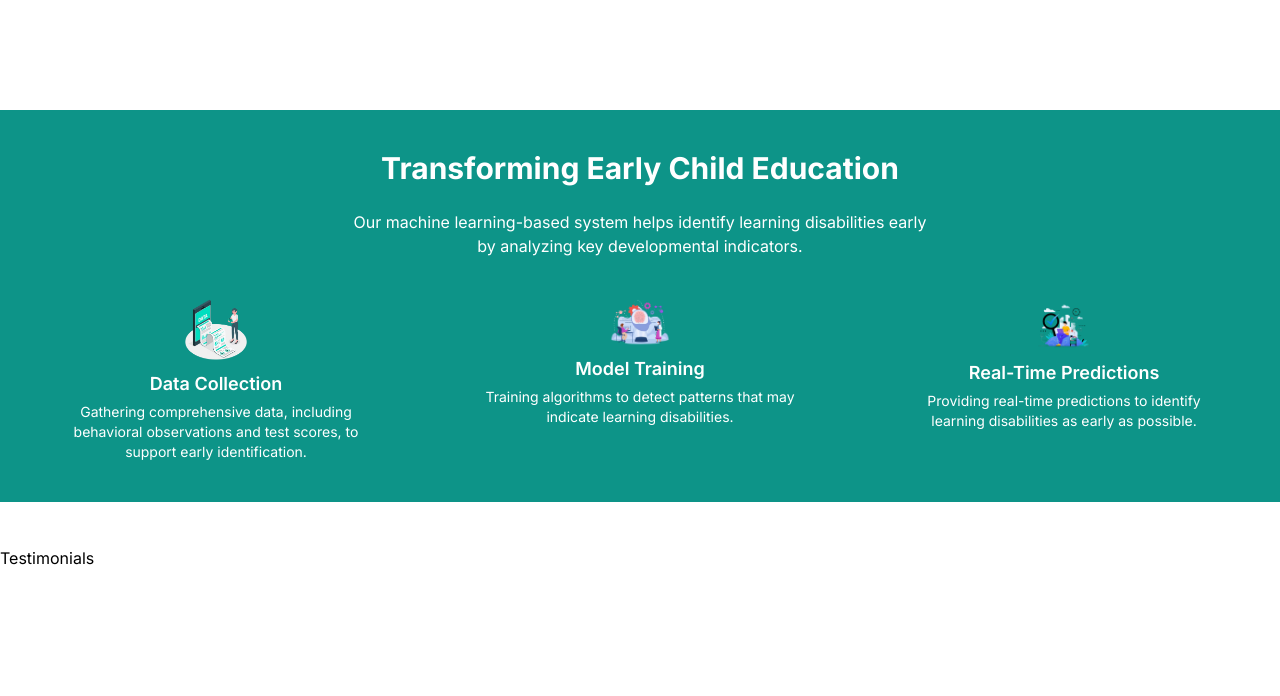
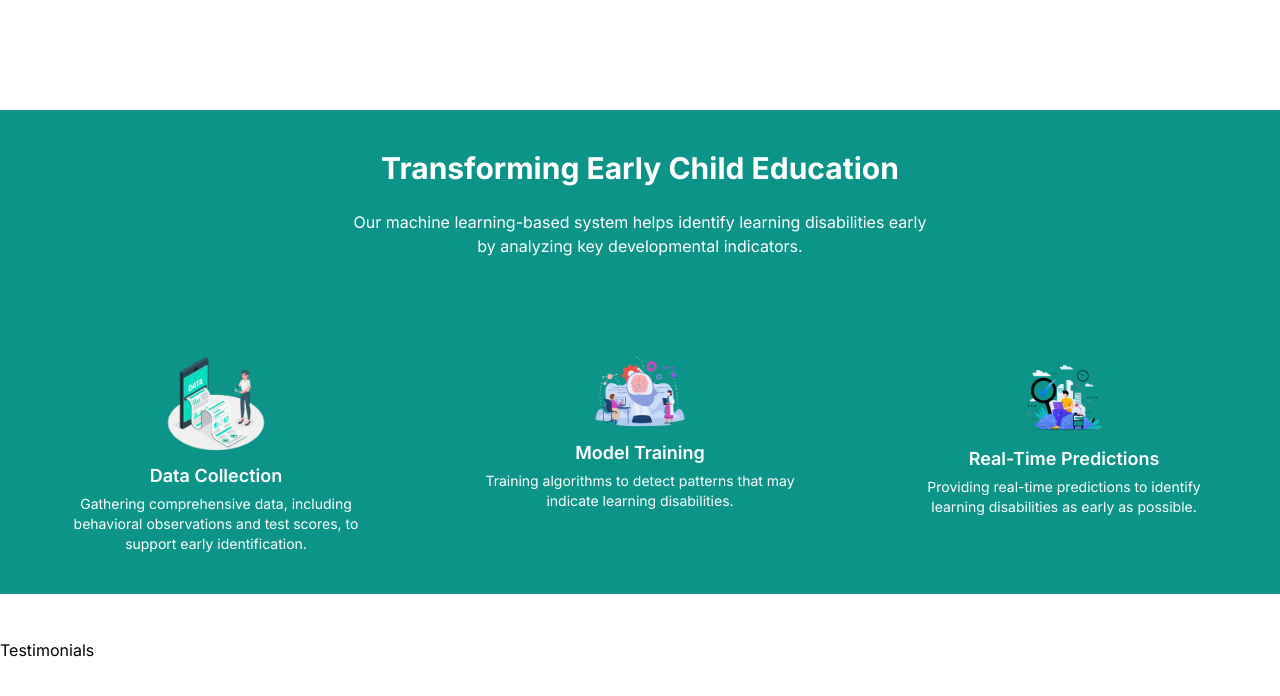
Before and after one commit to Kentoyyy/Thesis-Project, a Next.js app: page / in a window 1280 px wide. Shown: the part 778-1474 px from the top of the page. Built offline with nearby package versions, Linux system fonts and the light colour scheme.

Commit message:
Update page.tsx

```diff
--- a/app/page.tsx
+++ b/app/page.tsx
@@ -5,6 +5,7 @@ import Image from 'next/image';
 import data from '../public/images/data.png';
 import model from '../public/images/modeltraning.png';
 import time from '../public/images/realtime.png';
+
 
 export default function Home() {
   return (
@@ -39,10 +40,10 @@ export default function Home() {
           <p className="mb-10 max-w-xl mx-auto text-sm md:text-base">
             Our machine learning-based system helps identify learning disabilities early by analyzing key developmental indicators.
           </p>
-          <div className="grid grid-cols-1 md:grid-cols-3 gap-6">
+          <div className="grid grid-cols-1 md:grid-cols-3 gap-6 mt-24">
             {/* Data Collection */}
             <div className="flex flex-col items-center text-center">
-              <Image src={data} alt="Data Collection" width={64} height={64} className="mb-2" />
+              <Image src={data} alt="Data Collection" width={100} height={100} className="mb-2" />
               <h3 className="text-lg font-semibold mb-1">Data Collection</h3>
               <p className="text-xs md:text-sm max-w-xs">
                 Gathering comprehensive data, including behavioral observations and test scores, to support early identification.
@@ -50,7 +51,7 @@ export default function Home() {
             </div>
             {/* Model Training */}
             <div className="flex flex-col items-center text-center">
-              <Image src={model} alt="Model Training" width={64} height={64} className="mb-2" />
+              <Image src={model} alt="Model Training" width={100} height={100} className="mb-2" />
               <h3 className="text-lg font-semibold mb-1">Model Training</h3>
               <p className="text-xs md:text-sm max-w-xs">
                 Training algorithms to detect patterns that may indicate learning disabilities.
@@ -58,7 +59,7 @@ export default function Home() {
             </div>
             {/* Real-Time Predictions */}
             <div className="flex flex-col items-center text-center">
-              <Image src={time} alt="Real-Time Predictions" width={64} height={64} className="mb-2" />
+              <Image src={time} alt="Real-Time Predictions" width={100} height={100} className="mb-2" />
               <h3 className="text-lg font-semibold mb-1">Real-Time Predictions</h3>
               <p className="text-xs md:text-sm max-w-xs">
                 Providing real-time predictions to identify learning disabilities as early as possible.
```
